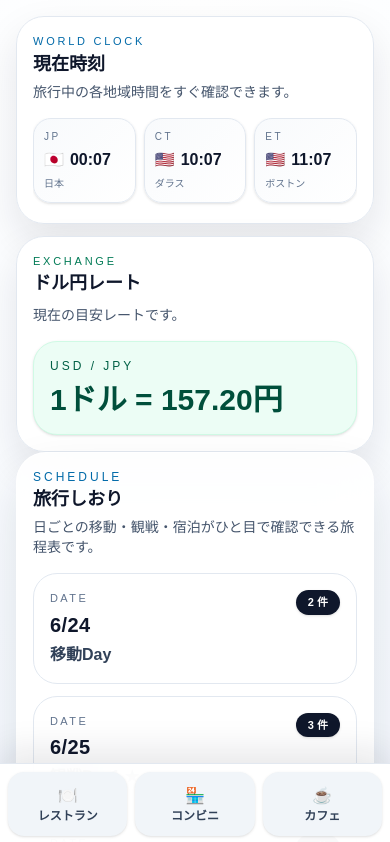
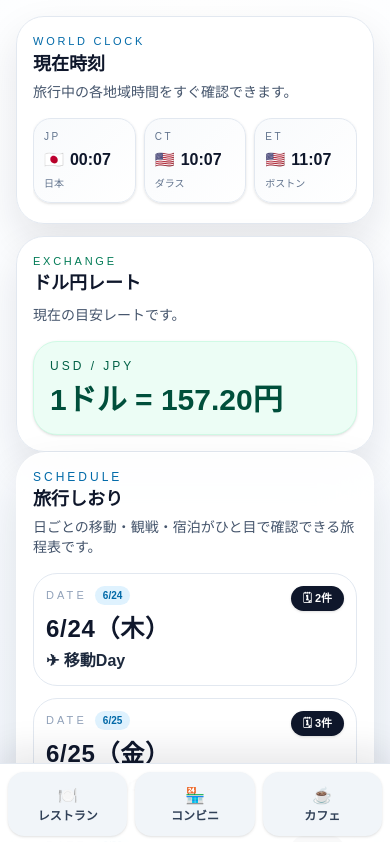
Before and after one commit to reemar1020-ai/WC2026tourapp, a Next.js app: page / in a window 390 px wide. Shown: the top 842 px of the page. Built offline with nearby package versions, Linux system fonts and the light colour scheme.

Commit message:
create mobile app ui

```diff
--- a/app/page.tsx
+++ b/app/page.tsx
@@ -202,6 +202,17 @@ const schedule: TravelDay[] = [
 
 const nearbyCategories = ["レストラン", "コンビニ", "カフェ"] as const;
 
+const getDayThemeIcon = (label: string) => {
+  if (/移動/.test(label)) return "✈";
+  if (/観戦Day1|観戦Day2|観戦Day3/.test(label)) return "⚽";
+  if (/ボストン観光/.test(label)) return "🏙️";
+  if (/GOLF/.test(label)) return "⛳";
+  if (/帰国/.test(label)) return "🛫";
+  if (/予備/.test(label)) return "📝";
+
+  return "📅";
+};
+
 const getItemIcon = (item: ScheduleItem) => {
   const text = `${item.title} ${item.kind ?? ""} ${item.venue ?? ""}`.toLowerCase();
 
@@ -368,19 +379,22 @@ export default function Home() {
                     <button
                       type="button"
                       onClick={() => handleDateSelect(day.date)}
-                      className={`w-full rounded-[24px] border p-4 text-left transition duration-200 ${
+                      className={`w-full rounded-[24px] border p-3 text-left transition duration-200 sm:p-4 ${
                         selected
                           ? "border-sky-500 bg-[linear-gradient(135deg,#eff6ff_0%,#ffffff_45%,#ecfeff_100%)] shadow-[0_18px_30px_rgba(56,189,248,0.18)]"
                           : "border-slate-200 bg-white hover:-translate-y-0.5 hover:border-sky-200 hover:bg-sky-50/70 hover:shadow-md"
                       }`}
                     >
                       <div className="flex items-start justify-between gap-3">
-                        <div>
-                          <p className="text-[11px] uppercase tracking-[0.22em] text-slate-500">DATE</p>
-                          <p className="mt-1 text-xl font-black tracking-[0.02em] text-slate-900">{day.date}</p>
-                          <p className="mt-1 text-base font-semibold text-slate-700">{day.label}</p>
+                        <div className="min-w-0 flex-1">
+                          <div className="flex items-center gap-2">
+                            <p className="text-[11px] uppercase tracking-[0.28em] text-slate-400">DATE</p>
+                            <span className="rounded-full bg-sky-100 px-2 py-0.5 text-[10px] font-semibold text-sky-700">{day.date}</span>
+                          </div>
+                          <p className="mt-2 text-2xl font-black tracking-[0.03em] text-slate-900 sm:text-[28px]">{day.date}（{["月", "火", "水", "木", "金", "土", "日"][new Date(`2026/${day.date.replace('/', '/')}`).getDay()] ?? ""}）</p>
+                          <p className="mt-1 text-base font-semibold text-slate-800">{getDayThemeIcon(day.label)} {day.label}</p>
                         </div>
-                        <span className="rounded-full bg-slate-900 px-3 py-1 text-[11px] font-semibold text-white shadow-sm">{day.items.length} 件</span>
+                        <span className="inline-flex items-center gap-1 rounded-full bg-slate-900 px-3 py-1 text-[11px] font-semibold text-white shadow-sm">🗓 {day.items.length}件</span>
                       </div>
                     </button>
 
@@ -416,15 +430,12 @@ export default function Home() {
                                   aria-expanded={isOpen}
                                 >
                                   <div className="flex items-start gap-3">
-                                    <div className="flex min-w-[72px] flex-col items-center justify-center rounded-2xl bg-[linear-gradient(135deg,#fef3c7_0%,#fde68a_100%)] px-3 py-3 text-center text-sm font-black text-amber-900 shadow-sm">
-                                      <span className="text-base">{getItemIcon(item)}</span>
-                                      <span className="mt-1 text-[10px] uppercase tracking-[0.2em] text-amber-800">{item.kind ? item.kind.replace(/^[^\p{L}]+/u, "") : "PLAN"}</span>
+                                    <div className="flex min-w-[72px] flex-col items-center justify-center rounded-2xl bg-[linear-gradient(135deg,#fef3c7_0%,#fde68a_100%)] px-3 py-3 text-center text-amber-900 shadow-sm">
+                                      <span className="text-xl leading-none">{getItemIcon(item)}</span>
                                     </div>
                                     <div className="flex-1">
-                                      <div className="flex items-center gap-2">
-                                        <p className="text-base font-black text-slate-900">{item.title}</p>
-                                      </div>
-                                      <p className="mt-2 text-lg font-black tracking-[0.04em] text-slate-900">{item.time}</p>
+                                      <p className="text-xl font-black tracking-[0.08em] text-slate-900 sm:text-2xl">{item.time}</p>
+                                      <p className="mt-1 text-base font-semibold text-slate-800">{item.title}</p>
                                       {item.venue ? (
                                         <p className="mt-1 text-sm text-slate-600">{item.venue}</p>
                                       ) : item.location ? (
```
